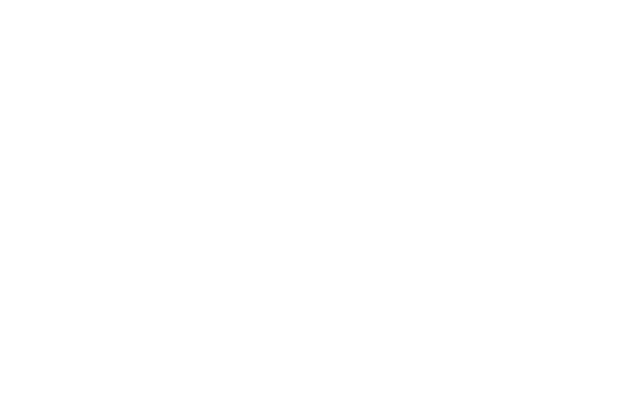
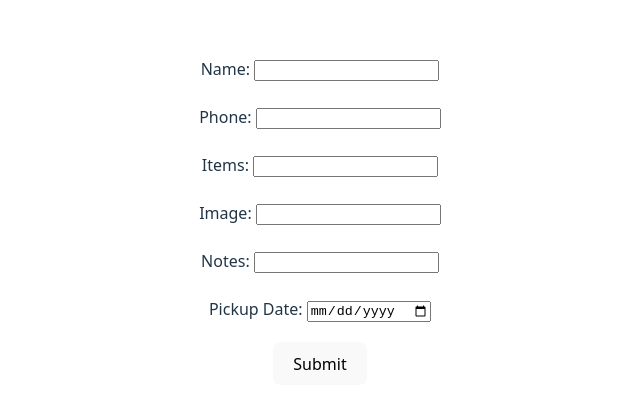
Before and after one commit to bgbeaconhouse/Pickup_Delivery_Management, a React (Vite) app in the folder Frontend/front-end/: page /addpickupform in a window 1280 px wide. Before the commit this address had no page. Shown: the part 179-588 px from the top of the page, without its empty margins (320-960 px from the left). Built offline with nearby package versions, Linux system fonts and the light colour scheme.

Commit message:
got create pick up to work

```diff
--- a/Frontend/front-end/src/App.jsx
+++ b/Frontend/front-end/src/App.jsx
@@ -6,7 +6,7 @@
 import ViewPickups from './components/ViewPickups'
 import Home from './components/Home'
 import ViewSinglePickup from './components/ViewSinglePickup'
-
+import AddPickupForm from './components/AddPickUpForm'
 function App() {
   const [count, setCount] = useState(0)
 
@@ -17,6 +17,7 @@
     <Route path="/" element={<Home/>} />
      <Route path="/viewpickups" element={<ViewPickups/>} />
      <Route path="/viewpickups/:id" element={<ViewSinglePickup/>} />
+     <Route path="/addpickupform" element={<AddPickupForm/>} />
      </Routes>
     </>
   )
--- /dev/null
+++ b/Frontend/front-end/src/components/AddPickUpForm.jsx
@@ -0,0 +1,109 @@
+import { useState } from "react";
+
+const AddPickupForm = () => {
+const [name, setName] = useState("")
+const [phoneNumber, setPhoneNumber] = useState("")
+const [items, setItems] = useState("")
+const [image, setImage] = useState("")
+const [notes, setNotes] = useState("")
+const [pickupDate, setPickupDate] = useState("")
+
+
+// console.log(items)
+
+async function handleSubmit(e) {
+    e.preventDefault();
+
+    try {
+        const result = await fetch("http://localhost:3000/api/pickups",{
+            method: "POST",
+            headers: {
+                "Content-Type": "application/json"},
+            body: JSON.stringify({ name, phoneNumber, items, image, notes, pickupDate })
+
+        })
+    } catch (error) {
+        console.error(error.message)
+    }
+    setName("")
+    setPhoneNumber("")
+    setItems("")
+    setImage("")
+    setNotes("")
+    setPickupDate("")
+
+}
+
+    return (
+        <>
+    <form method='post' onSubmit={handleSubmit}>
+ <label>
+ Name:{" "}
+ <input
+ value={name}
+ onChange={(e) => {
+ setName(e.target.value);
+ }}
+ />
+ </label>
+ <br />
+ <br />
+ <label>
+ Phone:{" "}
+ <input
+ value={phoneNumber}
+ onChange={(e) => {
+ setPhoneNumber(e.target.value);
+ }}
+ />
+ </label>
+ <br /><br />
+ <label>
+ Items:{" "}
+ <input
+ value={items}
+ onChange={(e) => {
+ setItems(e.target.value);
+ }}
+ />
+ </label>
+ <br />
+ <br />
+ <label>
+ Image:{" "}
+ <input
+ value={image}
+ onChange={(e) => {
+ setImage(e.target.value);
+ }}
+ />
+ </label>
+ <br /><br />
+ <label>
+ Notes:{" "}
+ <input
+ value={notes}
+ onChange={(e) => {
+ setNotes(e.target.value);
+ }}
+ />
+ </label>
+ <br /><br />
+ <label>
+ Pickup Date:{" "}
+ <input
+ type="date"
+ value={pickupDate}
+ onChange={(e) => {
+ setPickupDate(e.target.value);
+ }}
+ />
+ </label>
+ <br />
+ <button type="submit">Submit</button>
+ </form>
+        </>
+     );
+}
+
+export default AddPickupForm;
--- a/Frontend/front-end/src/components/Home.jsx
+++ b/Frontend/front-end/src/components/Home.jsx
@@ -9,7 +9,7 @@
 
         <button onClick={() => navigate("/viewpickups")} className="home-button">View Pick Ups</button>
         <button className="home-button">View Deliveries</button>
-        <button className="home-button">Create New Pick Up</button>
+        <button  onClick={() => navigate("/addpickupform")}className="home-button">Create New Pick Up</button>
         <button className="home-button">Create New Deilvery</button>
 
         </>
```
Also changed, not shown: 1 other file (tests, documents, lock files or other folders).
